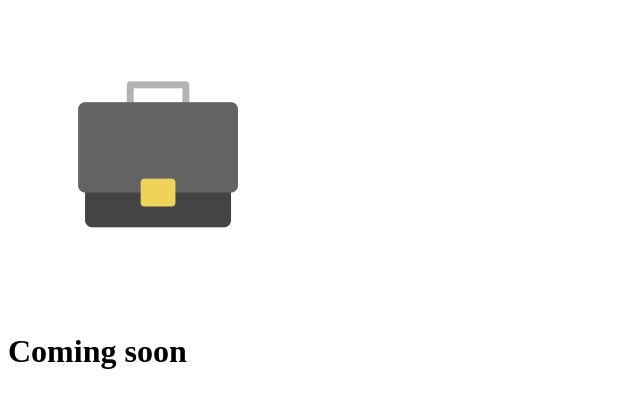
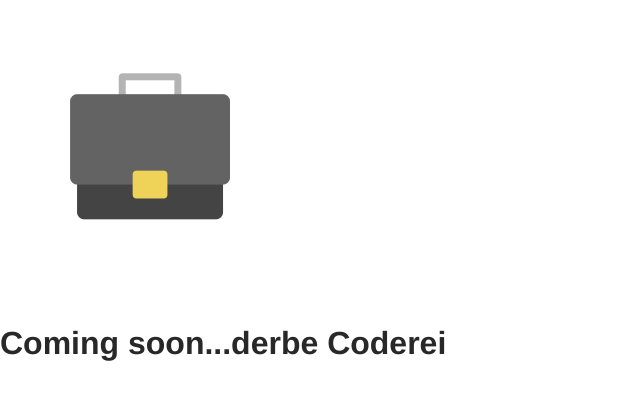
Before and after one commit to flolein/git-101, a plain HTML site: page index.html in a window 1280 px wide. Shown: the whole page, without its empty margins (0-640 px from the left). Drawn offline with Linux system fonts and the light colour scheme.

```diff
--- a/index.html
+++ b/index.html
@@ -3,9 +3,13 @@
 <head>
 	<title></title>
 </head>
+	<link rel="stylesheet" href="style.css">
 <body>
-	<img src="briefcase.png" alt="">
-	<h1>Coming soon</h1>
+	<div id="container">
+
+		<img  id="logo"  src="briefcase.png" alt="">
+	<h1>Coming soon...derbe Coderei</h1>
+</div>
 
 </body>
 </html>
--- /dev/null
+++ b/style.css
@@ -0,0 +1,6 @@
+body {
+	margin: 0;
+	font-family: Helvetica;
+	color: rgb(40,40,40);
+
+}
```
